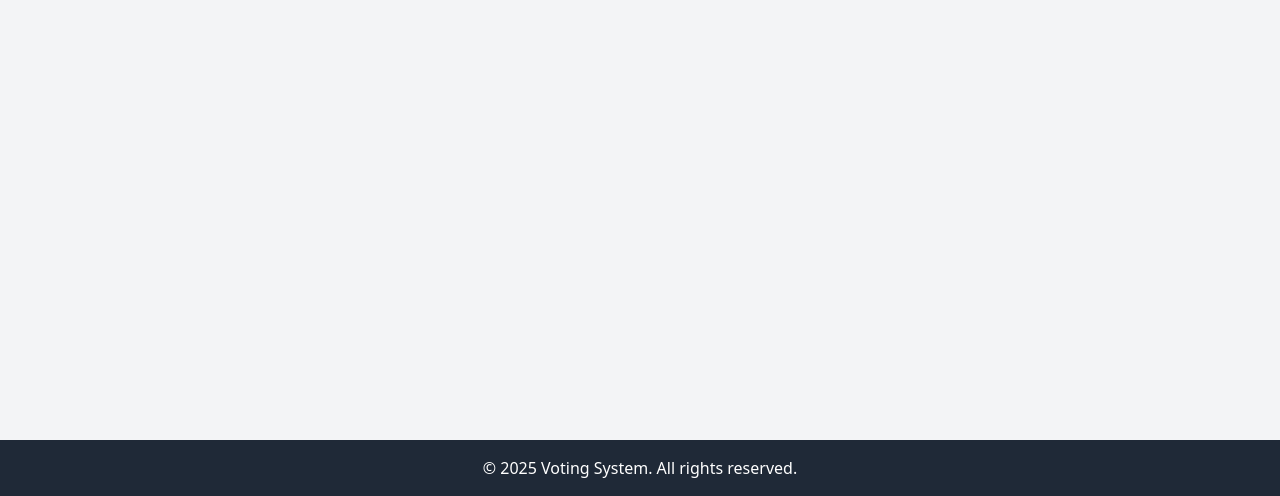
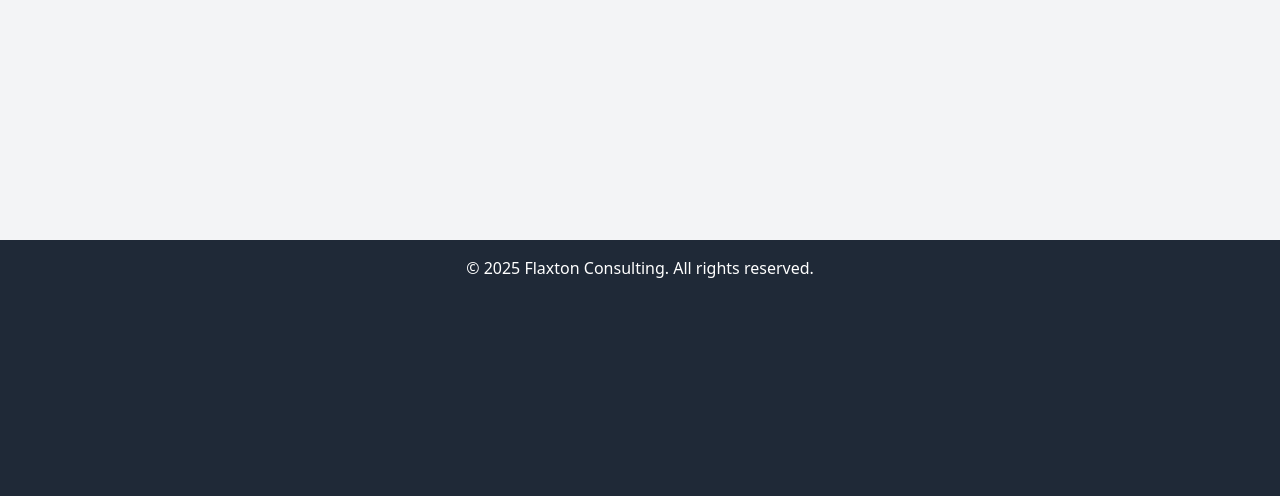
Before and after one commit to ianbrown78/voter-basic, a PHP site: page /src/ in a window 1280 px wide. Shown: the part 304-800 px from the top of the page. Run offline with PHP 8.4, Linux system fonts and the light colour scheme; the visitor is signed in with stand-in values (Sample User, id 1); data that the repository does not hold is empty; some libraries are stand-ins or nearby versions.

Commit message:
Update footer style

```diff
--- a/src/includes/footer.php
+++ b/src/includes/footer.php
@@ -1,8 +1,9 @@
 <?php
 // includes/footer.php
 ?>
-    </div> <footer class="bg-gray-800 text-white text-center p-4 mt-auto">
-        <p>&copy; <?php echo date("Y"); ?> Voting System. All rights reserved.</p>
+    </div>
+    <footer class="w-full h-64 bg-gray-800 static bottom-0 text-white text-center p-4">
+        <p>&copy; <?php echo date("Y"); ?> Flaxton Consulting. All rights reserved.</p>
     </footer>
 </body>
 </html>
```
